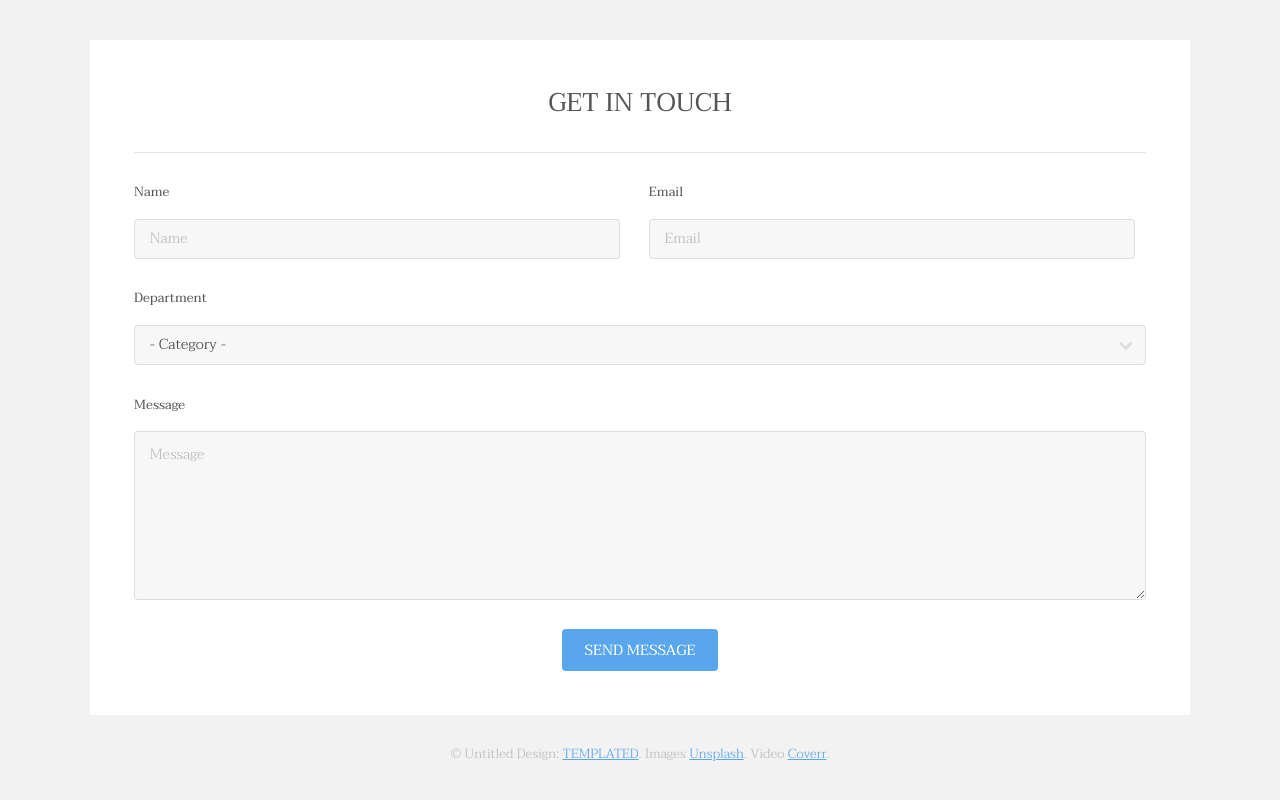
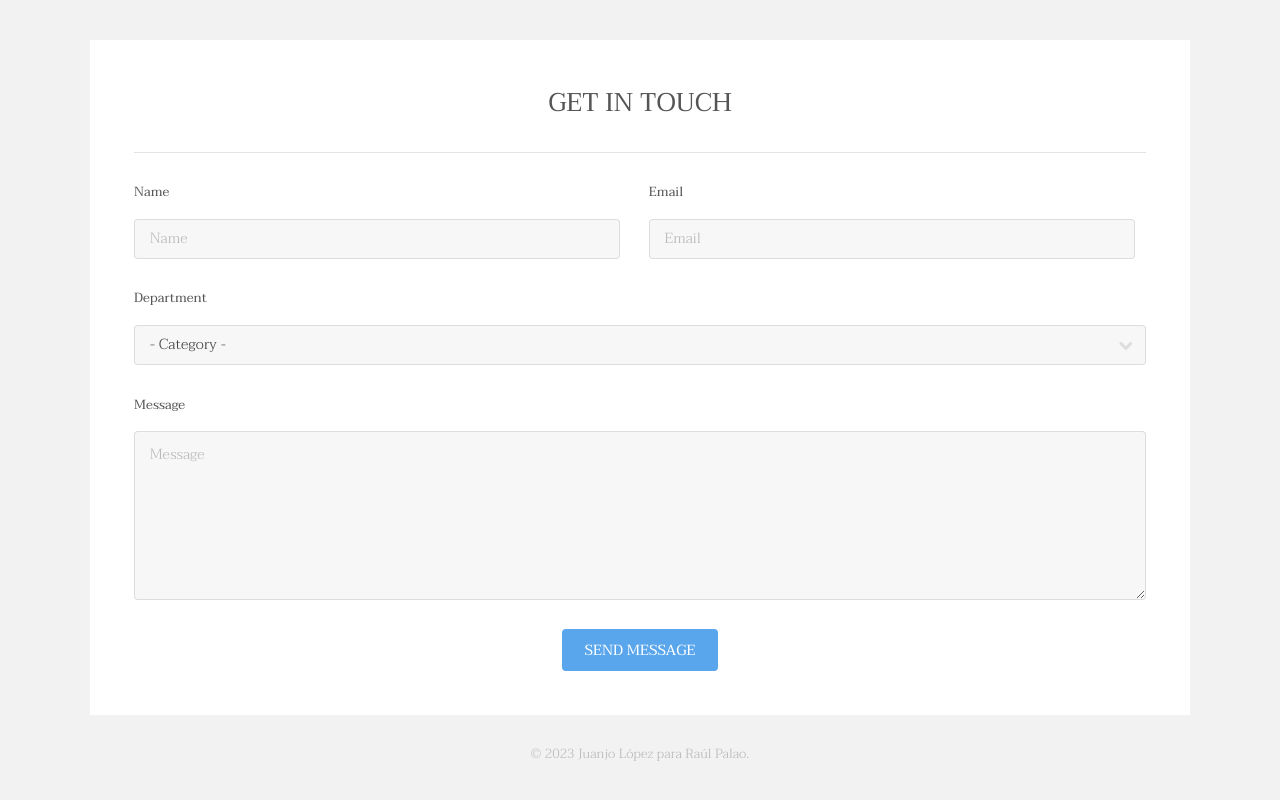
Before and after one commit to DomingoLP/REP_04_METROPOLITA, a plain HTML site: page metropolita/index.html in a window 1280 px wide. Shown: the part 3231-4031 px from the top of the page. Drawn offline with Linux system fonts and the light colour scheme.

Commit message:
Cambios en pie de página por Juanjo

```diff
--- a/metropolita/index.html
+++ b/metropolita/index.html
@@ -193,7 +193,7 @@
 						</div>
 					</section>
 					<div class="copyright">
-						&copy; Untitled Design: <a href="https://templated.co/">TEMPLATED</a>. Images <a href="https://unsplash.com/">Unsplash</a>. Video <a href="http://coverr.co/">Coverr</a>.
+						&copy; 2023 Juanjo López para Raúl Palao</a>.
 					</div>
 				</div>
 			</footer>
```
